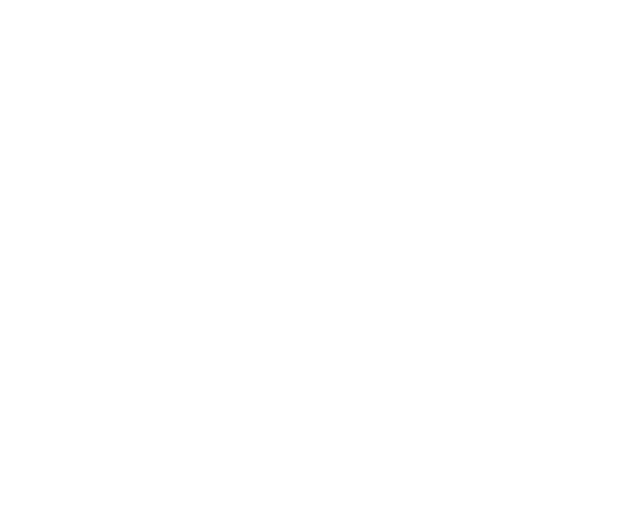
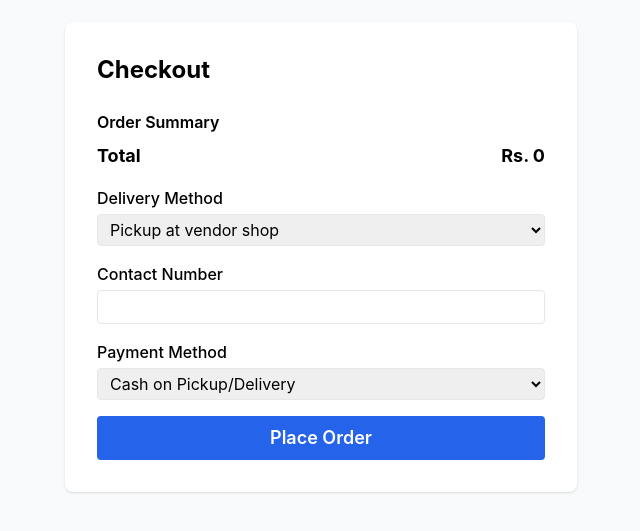
Before and after one commit to sanjayahewage0103/ceylone-travelgine, a React (Vite) app in the folder frontend/: page /checkout in a window 1280 px wide. Before the commit this address had no page. Shown: the part 143-674 px from the top of the page, without its empty margins (319-959 px from the left). Built offline with nearby package versions, Linux system fonts and the light colour scheme.

Commit message:
feat: add checkout and order confirmation pages; enhance cart functionality with vendor validation and error handling

```diff
--- a/frontend/src/App.jsx
+++ b/frontend/src/App.jsx
@@ -7,6 +7,8 @@
 import ProductListPage from './pages/marketplace/ProductListPage';
 import ShopListPage from './pages/marketplace/ShopListPage';
 import ProductDetailPage from './pages/marketplace/ProductDetailPage';
+import CheckoutPage from './pages/marketplace/CheckoutPage';
+import OrderConfirmationPage from './pages/marketplace/OrderConfirmationPage';
 import CartPage from './pages/marketplace/CartPage';
 import AdminLoginPage from './pages/admin/AdminLoginPage';
 import TouristAuthPage from './pages/tourist/TouristAuthPage';
@@ -31,6 +33,8 @@
   <Route path="/marketplace/product/:productId" element={<ProductDetailPage />} />
   <Route path="/marketplace/shops" element={<ShopListPage />} />
   <Route path="/cart" element={<CartPage />} />
+  <Route path="/checkout" element={<CheckoutPage />} />
+  <Route path="/order-confirmation" element={<OrderConfirmationPage />} />
   <Route path="/marketplace/category/:categoryName" element={<CategoryPage />} />
       {/* Admin routes with sidebar layout */}
       <Route path="/admin" element={<AdminLayout />}>
--- a/frontend/src/components/marketplace/CartSummary.jsx
+++ b/frontend/src/components/marketplace/CartSummary.jsx
@@ -1,9 +1,12 @@
-import React from 'react';
+
 import { useCart } from '../../context/CartContext';
+import { useNavigate } from 'react-router-dom';
+
 
 const CartSummary = () => {
-  const { cart, checkout } = useCart();
+  const { cart } = useCart();
   const subtotal = cart.items.reduce((sum, item) => sum + item.price * item.quantity, 0);
+  const navigate = useNavigate();
 
   return (
     <div className="bg-white rounded-lg shadow p-6 w-full md:w-80">
@@ -12,7 +15,8 @@
       <div className="flex justify-between font-bold text-lg mt-4 mb-2"><span>Total</span><span>Rs. {subtotal}</span></div>
       <button
         className="w-full bg-black text-white py-2 rounded-lg font-semibold text-base hover:bg-gray-900 transition mt-4"
-        onClick={checkout}
+        onClick={() => navigate('/checkout')}
+        disabled={cart.items.length === 0}
       >Go to Checkout →</button>
     </div>
   );
--- /dev/null
+++ b/frontend/src/pages/marketplace/CheckoutPage.jsx
@@ -0,0 +1,104 @@
+import React, { useState } from 'react';
+import { useCart } from '../../context/CartContext';
+import { useNavigate } from 'react-router-dom';
+import axios from 'axios';
+
+const CheckoutPage = () => {
+  const { cart } = useCart();
+  const navigate = useNavigate();
+  const [deliveryMethod, setDeliveryMethod] = useState('Pickup');
+  const [deliveryAddress, setDeliveryAddress] = useState('');
+  const [contactNumber, setContactNumber] = useState('');
+  const [paymentMethod, setPaymentMethod] = useState('Cash');
+  const [cardDetails, setCardDetails] = useState({ number: '', name: '', exp: '', cvc: '' });
+  const [error, setError] = useState('');
+  const [loading, setLoading] = useState(false);
+
+  const subtotal = cart.items.reduce((sum, item) => sum + item.price * item.quantity, 0);
+
+  const handlePlaceOrder = async (e) => {
+    e.preventDefault();
+    setError('');
+    setLoading(true);
+    try {
+      const token = localStorage.getItem('token');
+      if (!token) throw new Error('Not logged in');
+      const res = await axios.post('/api/orders/checkout', {
+        deliveryMethod,
+        deliveryAddress: deliveryMethod === 'Courier' ? deliveryAddress : '',
+        contactNumber,
+        paymentMethod,
+        cardDetails: paymentMethod === 'Card' ? cardDetails : undefined,
+      }, {
+        headers: { Authorization: `Bearer ${token}` }
+      });
+      navigate('/order-confirmation', { state: res.data });
+    } catch (err) {
+      setError(err.response?.data?.error || err.message);
+    } finally {
+      setLoading(false);
+    }
+  };
+
+  return (
+    <div className="min-h-screen bg-gray-50 flex justify-center items-center py-8">
+      <form className="bg-white rounded-lg shadow p-8 w-full max-w-lg" onSubmit={handlePlaceOrder}>
+        <h2 className="text-2xl font-bold mb-6">Checkout</h2>
+        <div className="mb-4">
+          <div className="font-semibold mb-2">Order Summary</div>
+          {cart.items.map(item => (
+            <div key={item.productId._id} className="flex items-center gap-2 text-sm mb-1">
+              <img src={item.productId.images?.[0]?.startsWith('/uploads') ? `http://localhost:5000${item.productId.images[0]}` : item.productId.images?.[0] || '/placeholder.png'} alt={item.productId.name} className="w-10 h-10 object-cover rounded" />
+              <span>{item.productId.name}</span>
+              <span className="text-gray-500">x{item.quantity}</span>
+              <span className="ml-auto font-semibold">Rs. {item.price * item.quantity}</span>
+            </div>
+          ))}
+          <div className="flex justify-between mt-2 font-bold text-lg">
+            <span>Total</span>
+            <span>Rs. {subtotal}</span>
+          </div>
+        </div>
+        <div className="mb-4">
+          <label className="block font-medium mb-1">Delivery Method</label>
+          <select value={deliveryMethod} onChange={e => setDeliveryMethod(e.target.value)} className="border rounded px-2 py-1 w-full">
+            <option value="Pickup">Pickup at vendor shop</option>
+            <option value="Courier">Delivery via courier</option>
+          </select>
+        </div>
+        {deliveryMethod === 'Courier' && (
+          <div className="mb-4">
+            <label className="block font-medium mb-1">Delivery Address</label>
+            <input type="text" value={deliveryAddress} onChange={e => setDeliveryAddress(e.target.value)} className="border rounded px-2 py-1 w-full" required={deliveryMethod === 'Courier'} />
+          </div>
+        )}
+        <div className="mb-4">
+          <label className="block font-medium mb-1">Contact Number</label>
+          <input type="text" value={contactNumber} onChange={e => setContactNumber(e.target.value)} className="border rounded px-2 py-1 w-full" required />
+        </div>
+        <div className="mb-4">
+          <label className="block font-medium mb-1">Payment Method</label>
+          <select value={paymentMethod} onChange={e => setPaymentMethod(e.target.value)} className="border rounded px-2 py-1 w-full">
+            <option value="Cash">Cash on Pickup/Delivery</option>
+            <option value="Card">Credit/Debit Card</option>
+            <option value="Mobile">Mobile Payment (e.g., Dialog eZ Cash)</option>
+          </select>
+        </div>
+        {paymentMethod === 'Card' && (
+          <div className="mb-4 grid grid-cols-2 gap-2">
+            <input type="text" placeholder="Card Number" value={cardDetails.number} onChange={e => setCardDetails({ ...cardDetails, number: e.target.value })} className="border rounded px-2 py-1 col-span-2" required />
+            <input type="text" placeholder="Name on Card" value={cardDetails.name} onChange={e => setCardDetails({ ...cardDetails, name: e.target.value })} className="border rounded px-2 py-1 col-span-2" required />
+            <input type="text" placeholder="MM/YY" value={cardDetails.exp} onChange={e => setCardDetails({ ...cardDetails, exp: e.target.value })} className="border rounded px-2 py-1" required />
+            <input type="text" placeholder="CVC" value={cardDetails.cvc} onChange={e => setCardDetails({ ...cardDetails, cvc: e.target.value })} className="border rounded px-2 py-1" required />
+          </div>
+        )}
+        {error && <div className="text-red-500 mb-2 text-sm">{error}</div>}
+        <button type="submit" className="w-full bg-blue-600 text-white py-2 rounded font-semibold text-lg hover:bg-blue-700 transition" disabled={loading}>
+          {loading ? 'Placing Order...' : 'Place Order'}
+        </button>
+      </form>
+    </div>
+  );
+};
+
+export default CheckoutPage;
--- /dev/null
+++ b/frontend/src/pages/marketplace/OrderConfirmationPage.jsx
@@ -0,0 +1,28 @@
+import React from 'react';
+import { useLocation, useNavigate } from 'react-router-dom';
+
+const OrderConfirmationPage = () => {
+  const { state } = useLocation();
+  const navigate = useNavigate();
+  if (!state) return <div className="text-center py-20">No order found.</div>;
+  return (
+    <div className="min-h-screen flex flex-col justify-center items-center bg-gray-50">
+      <div className="bg-white rounded-lg shadow p-8 w-full max-w-md text-center">
+        <div className="text-green-600 text-4xl mb-4">✅</div>
+        <h2 className="text-2xl font-bold mb-2">Order Placed!</h2>
+        <div className="mb-2">Order ID: <span className="font-mono">{state.orderId}</span></div>
+        <div className="mb-2">Pickup from: <span className="font-semibold">{state.shopName}</span></div>
+        {state.deliveryMethod === 'Courier' && (
+          <div className="mb-2">Delivery Address: <span className="font-semibold">{state.deliveryAddress}</span></div>
+        )}
+        <div className="mb-2">Total: <span className="font-bold">LKR {state.total}</span></div>
+        <div className="mb-2">Contact: <span className="font-semibold">{state.contactNumber}</span></div>
+        <div className="mb-2">Payment: <span className="font-semibold">{state.paymentMethod}</span></div>
+        <div className="mt-4 text-green-700 font-semibold">You’ll be contacted for pickup or delivery.</div>
+        <button className="mt-6 bg-blue-600 text-white px-4 py-2 rounded font-semibold hover:bg-blue-700" onClick={() => navigate('/')}>Back to Home</button>
+      </div>
+    </div>
+  );
+};
+
+export default OrderConfirmationPage;
```
Also changed, not shown: 1 other file (tests, documents, lock files or other folders).
